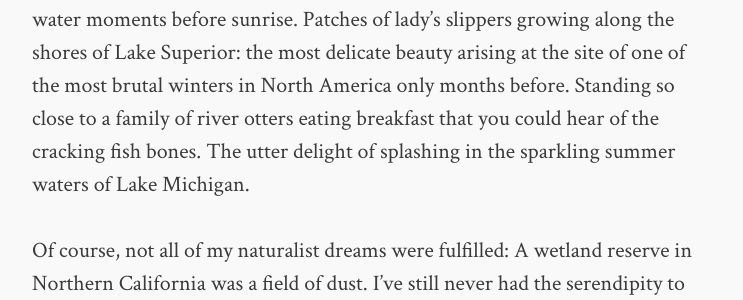
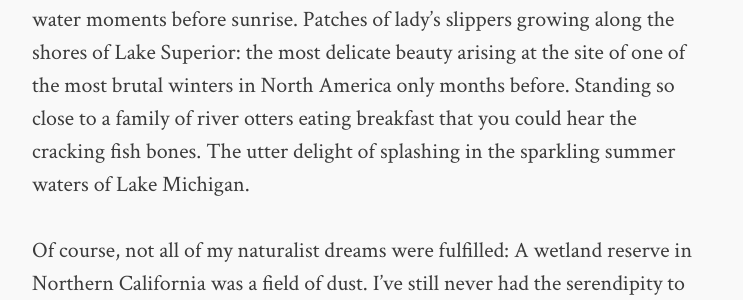
Before and after one commit to pickledpleasures/pickledpleasures.github.io, a Jekyll site: the page built from _posts/2023-01-13-year-in-review-2022.md, in a window 1280 px wide and 900 px high, scrolled down 1952 px. Shown: the part 387-687 px from the top of the window, without its empty margins (268-1011 px from the left). Built offline with Jekyll 4.4.1, drawn with Linux system fonts in a browser that asks for light colours; comment, search, counter and statistics services are not loaded; some of the changed text lies outside the part shown.

Commit message:
minor edits to 2022 post

```diff
--- a/_posts/2023-01-13-year-in-review-2022.md
+++ b/_posts/2023-01-13-year-in-review-2022.md
@@ -6,11 +6,11 @@ category: articles
 tags: [blog]
 ---
 
-Janet and I have hiked together since we first started dating in 2012. For all the time we’ve spent together outdoors, I never really noticed mushrooms until I started looking.
+Janet and I have hiked together since we first started dating in 2012. For all the time we've spent together outdoors, I never really noticed mushrooms until I started looking.
 
-There is still so much we don’t know about fungi; they weren’t even considered their own kingdom until 1969 - the year humans landed on the moon. Researchers estimate that over 90 percent of fungal species are still undocumented. Despite our ignorance, fungi quietly go about sustaining us: creating webs of mychorrhizal networks upon which the vast majority of plant life depends, neutralizing our most toxic waste, providing life-saving medicine (including some Covid vaccines), leavening our bread, fermenting our wine, regulating our digestive tracts, decomposing our bodies when we die. We ignore them at our peril, as they are also the source of the most deadly pathogens known to earth, dooming dozens of species to extinction.
+There is still so much we don't know about fungi; they weren't even considered their own kingdom until 1969 - the year humans landed on the moon. Researchers estimate that over 90 percent of fungal species are still undocumented. Despite our ignorance, fungi quietly go about sustaining us: creating webs of mychorrhizal networks upon which the vast majority of plant life depends, neutralizing our most toxic waste, providing life-saving medicine (including some Covid vaccines), leavening our bread, fermenting our wine, regulating our digestive tracts, decomposing our bodies when we die. We ignore them at our peril, as they are also the source of the most deadly pathogens known to earth, dooming dozens of species to extinction.
 
-The older I grow, the more I am surprised and delighted by how the world reveals itself. Many of our dear friends and family have expressed the joy they have felt as parents in experiencing the world anew through the eyes of their children. I suppose if I’m honest, I would confess to fearing that life without them would become stale in middle age. But this year, I found nothing could be further from the truth, marveling at how, whether by magic or miracle, spores of curiosity germinate and bear the fruit of recognition, familiarity, obsession, and love.
+The older I grow, the more I am surprised and delighted by how the world reveals itself. Many of our dear friends and family have expressed the joy they have felt as parents in experiencing the world anew through the eyes of their children. I suppose if I'm honest, I would confess to fearing that life without them would become stale in middle age. But this year, I found nothing could be further from the truth, marveling at how, whether by magic or miracle, spores of curiosity germinate and bear the fruit of recognition, familiarity, obsession, and love.
 
 <figure>
   <img src="/images/posts/2022/PXL_20220716_190746846-COLLAGE.jpg">
@@ -18,40 +18,40 @@ The older I grow, the more I am surprised and delighted by how the world reveals
 </figcaption>
 </figure>
 
-Maybe the spores got to my brain, but I’m not exactly speaking metaphorically when I say that this year, I felt like Mother Nature’s favorite child. As I reflect on the year, the river of memory floods my mind with overwhelming evidence of the persistent and quiet care of a loving and generative force that seemed delighted to be acknowledged:
+Maybe the spores got to my brain, but I'm not exactly speaking metaphorically when I say that this year, I felt like Mother Nature's favorite child. As I reflect on the year, the river of memory floods my mind with overwhelming evidence of the persistent and quiet care of a loving and generative force that seemed delighted to be acknowledged:
 
-The moonrise over painted hills in the absolute silence of the desert. Eating the mulberries, purslane, goosefoot, and lettuce I didn’t plant or tend. Finding my first wild ramps - first with my nose, then with my eyes, then with my hands, then with my tongue. Flocks of white pelicans landing onto glassy, steaming water moments before sunrise. Patches of lady’s slippers growing along the shores of Lake Superior: the most delicate beauty arising at the site of one of the most brutal winters in North America only months before. Standing so close to a family of river otters eating breakfast that you could hear of the cracking fish bones. The utter delight of splashing in the sparkling summer waters of Lake Michigan.
+The moonrise over painted hills in the absolute silence of the desert. Eating the mulberries, purslane, goosefoot, and lettuce I didn't plant or tend. Finding my first wild ramps - first with my nose, then with my eyes, then with my hands, then with my tongue. Flocks of white pelicans landing onto glassy, steaming water moments before sunrise. Patches of lady's slippers growing along the shores of Lake Superior: the most delicate beauty arising at the site of one of the most brutal winters in North America only months before. Standing so close to a family of river otters eating breakfast that you could hear the cracking fish bones. The utter delight of splashing in the sparkling summer waters of Lake Michigan.
 
-Of course, not all of my naturalist dreams were fulfilled: A wetland reserve in Northern California was a field of dust. I’ve still never had the serendipity to encounter a ripe paw paw. My morel hunt came up empty handed.
+Of course, not all of my naturalist dreams were fulfilled: A wetland reserve in Northern California was a field of dust. I've still never had the serendipity to encounter a ripe paw paw. My morel hunt came up empty handed.
 
 <figure>
   <img src="/images/posts/2022/20221223_173540-COLLAGE.jpg">
   <figcaption>More mushrooms.</figcaption>
 </figure>
 
-> “I went to the woods because I wished to live deliberately, to front only the essential facts of life, and see if I could not learn what it had to teach, and not, when I came to die, discover that I had not lived.”
+> "I went to the woods because I wished to live deliberately, to front only the essential facts of life, and see if I could not learn what it had to teach, and not, when I came to die, discover that I had not lived."
 
-In my 11th grade English class, we were required to memorize and reproduce an extended excerpt from Thoreau’s Walden on every exam of the year. Memorization has fallen on hard times in the digital age, but I would be hard-pressed to name another skill, discussion, or experience I had in high school that I have considered as often in the subsequent years as this text; it wanders through my mind during nearly all of the comfortable silences Janet and I share together outdoors.
+In my 11th grade English class, we were required to memorize and reproduce an extended excerpt from Thoreau's Walden on every exam of the year. Memorization has fallen on hard times in the digital age, but I would be hard-pressed to name another skill, discussion, or experience I had in high school that I have considered as often in the subsequent years as this text; it wanders through my mind during nearly all of the comfortable silences Janet and I share together outdoors.
 
-What did the woods have to teach me this year? To the untrained eye, to those who rush through, or even to those who fail to sit and wait in silence, the woods can appear empty. We are quick to make pronouncements in defense of our vision of reality. But maybe it’s the wrong season. Maybe we are looking up when we should be looking down. Maybe we are blinded by our schema that says mushrooms only grow where it's wet. Maybe we’ve never even bothered to leave the house or car to go check. For me, the parallels to the spiritual life are impossible to miss.
+What did the woods have to teach me this year? To the untrained eye, to those who rush through, or even to those who fail to sit and wait in silence, the woods can appear empty. We are quick to make pronouncements in defense of our vision of reality. But maybe it's the wrong season. Maybe we are looking up when we should be looking down. Maybe we are blinded by our schema that says mushrooms only grow where it's wet. Maybe we've never even bothered to leave the house or car to go check. For me, the parallels to the spiritual life are impossible to miss.
 
-We are not owed encounters, neither in nature nor with the divine, but, to quote another oft-memorized text, “Ask and it will be given to you; seek and you will find; knock and the door will be opened to you.” This was the year that I looked (and Janet indulged me), and I am overcome by what I received.
+We are not owed encounters, neither in nature nor with the divine, but, to quote another oft-memorized text, "Ask and it will be given to you; seek and you will find; knock and the door will be opened to you." This was the year that I looked (and Janet indulged me), and I am overcome by what I received.
 
 <figure>
   <img src="/images/posts/2022/PXL_20221107_153831099-COLLAGE.jpg">
   <figcaption>The ones we ate: lion's mane (猴头菇) and chicken of the woods.</figcaption>
 </figure>
 
-In the most memorable book I read this year, Braiding Sweetgrass, Robin Wall Kimmerer prescribes the sacred law of reciprocity as a balm to our dealings with one another and the natural world. I’m afraid I don’t yet understand how to reciprocate what I have been given in this life, but I’ll start with delight. I hope you sense it in these words and images here, and that it calls to mind the voice of your own inner child.
+In the most memorable book I read this year, Braiding Sweetgrass, Robin Wall Kimmerer prescribes the sacred law of reciprocity as a balm to our dealings with one another and the natural world. I'm afraid I don't yet understand how to reciprocate what I have been given in this life, but I'll start with delight. I hope you sense it in these words and images here, and that it calls to mind the voice of your own inner child.
 
-One final note I can’t fail to mention.I took hundreds of photos of mushrooms this year. In most of them there is at least a thumb that doesn’t belong to me. These are a few of the photos where there is a bit more of her. I hope each of you is as fortunate to have someone in your life who supports your wild heart with as much generosity and long suffering.
+One final note I can't fail to mention. I took hundreds of photos of mushrooms this year. In most of them there is at least a thumb that doesn't belong to me. These are a few of the photos where there is a bit more of her. I hope each of you is as fortunate to have someone in your life who supports your wild heart with as much generosity and long suffering.
 
 <figure>
   <img src="/images/posts/2022/20221223_165732-COLLAGE.jpg">
   <figcaption>She's a fun gal.</figcaption>
 </figure>
 
-Oh - did you think “year in review” meant we would tell you what we did this year? The summary, minus the mushroom facts and Lindsay’s sermonizing, below.
+Oh - did you think "year in review" meant we would tell you what we did this year? The summary, minus the mushroom facts and Lindsay's sermonizing, below.
 
 ### December 2021
 
@@ -79,7 +79,7 @@ We ended 2021 with a trip to enjoy the unique beauty of western Texas and New Me
 
 ### January 2022
 
-We welcomed the new year with a trip to New York to visit Esha and Kelvin, eating too much (as usual). The “eating too much” trend continued with our Chinese New Year Feast. This year, Lindsay was delighted to have made her own contributions to the family dumpling legacy, as well as featuring her homemade lap cheong, lap yuk, Sichuan salt pork, cha siew, and sweet fermented rice. At the end of the month, Lindsay celebrated her graduation from the social square dancing program hosted by [Chitown Squares](https://www.chitownsquares.org/), in what persisted as one of the most joyful memories of the year.
+We welcomed the new year with a trip to New York to visit Esha and Kelvin, eating too much (as usual). The "eating too much" trend continued with our Chinese New Year Feast. This year, Lindsay was delighted to have made her own contributions to the family dumpling legacy, as well as featuring her homemade lap cheong, lap yuk, Sichuan salt pork, cha siew, and sweet fermented rice. At the end of the month, Lindsay celebrated her graduation from the social square dancing program hosted by [Chitown Squares](https://www.chitownsquares.org/), in what persisted as one of the most joyful memories of the year.
 
 <figure>
   <img src="/images/posts/2022/20221223_201350-COLLAGE.jpg">
@@ -93,21 +93,16 @@ We welcomed the new year with a trip to New York to visit Esha and Kelvin, eatin
 
 ### February 2022
 
-We braved the wintery weather in February for a short trip to southwest Michigan, including an attempt to reclaim our long-dormant downhill skiing skills. One of us kept falling... we’ll let you guess who.
+We braved the wintery weather in February for a short trip to southwest Michigan, including an attempt to reclaim our long-dormant downhill skiing skills. One of us kept falling... we'll let you guess who.
 
 <figure>
   <img src="/images/posts/2022/20221223_204821-COLLAGE.jpg">
-  <figcaption></figcaption>
-</figure>
-
-<figure>
-  <img src="/images/posts/2022/">
   <figcaption>Braving the snow, sand, and shelf ice in St. Joseph.</figcaption>
 </figure>
 
 ### March 2022
 
-Life’s happiest moments are often unaccompanied by photos. We were spoiled in March to make another trip to Michigan, this time to visit Lindsay’s long-time friend Katie and her husband Brandon for pancakes, beer, and hot-tub philosophizing under the Worm moon. Hot-pot with the Allstate crew and craft-night with Lindsay’s colleague Cassandra closed the month with our gratitude for friends, new and old.
+Life's happiest moments are often unaccompanied by photos. We were spoiled in March to make another trip to Michigan, this time to visit Lindsay's long-time friend Katie and her husband Brandon for pancakes, beer, and hot-tub philosophizing under the Worm moon. Hot-pot with the Allstate crew and craft-night with Lindsay's colleague Cassandra closed the month with our gratitude for friends, new and old.
 
 <figure>
   <img src="/images/posts/2022/PXL_20220306_115232569.PORTRAIT-COLLAGE.jpg">
@@ -116,9 +111,9 @@ Life’s happiest moments are often unaccompanied by photos. We were spoiled in
 
 ### April 2022
 
-In April we made our first trip to the Illinois state capitol, en route to St. Louis. The Lincoln home must not have made much of an impression, as we have no pictures. Truly, it was just a roadside attraction on our annual pilgrimage to the shrine of [St. Pappy](https://www.pappyssmokehouse.com/), home of the world’s best barbeque pork ribs. An Easter meal with friends from [Holy Trinity](https://www.htchicago.org/htloop) rounded out the religious experiences for the month, and was one of our most heart-warming memories.
+In April we made our first trip to the Illinois state capitol, en route to St. Louis. The Lincoln home must not have made much of an impression, as we have no pictures. Truly, it was just a roadside attraction on our annual pilgrimage to the shrine of [St. Pappy](https://www.pappyssmokehouse.com/), home of the world's best barbeque pork ribs. An Easter meal with friends from [Holy Trinity](https://www.htchicago.org/htloop) rounded out the religious experiences for the month, and was one of our most heart-warming memories.
 
-On a more devilish note - April was also the month in which we signed up to take a hip-hop class at a local dance studio. One of us failed more spectacularly than the other... we’ll let you guess who.
+On a more devilish note - April was also the month in which we signed up to take a hip-hop class at a local dance studio. One of us failed more spectacularly than the other... we'll let you guess who.
 
 <figure>
   <img src="/images/posts/2022/20221223_214807-COLLAGE.jpg">
@@ -133,7 +128,7 @@ With warmer weather, we were excited to enjoy Chicago again, enjoying performanc
 
 Despite growing up in Michigan, Lindsay had never traveled to the UP. In June we remedied that misfortune, visiting the clear, bubbling Lake Kitch-iti-kipi, viewing magnificent sandhill cranes at the Seney Wildlife refuge, spotting foxes while kayaking on the Manistique River, marveling at the tannin-stained Tahquamenon Falls, hiking along the Pictured Rocks National Lakeshore, and stealing some quiet moments of relaxation along the shores of Lake Superior. We rounded out the UP experience with a joyful day riding a tandem bike around Mackinac Island.
 
-Throughout the rest of the month we enjoyed a visit from Esha and Kelvin, an invitation to the 8th grade graduation of Lindsay’s former students at Orozco,  and a weekend camping trip to the Indiana Dunes with friends from Allstate.
+Throughout the rest of the month we enjoyed a visit from Esha and Kelvin, an invitation to the 8th grade graduation of Lindsay's former students at Orozco,  and a weekend camping trip to the Indiana Dunes with friends from Allstate.
 
 <figure>
   <img src="/images/posts/2022/20221223_221646-COLLAGE.jpg">
@@ -152,7 +147,7 @@ Throughout the rest of the month we enjoyed a visit from Esha and Kelvin, an inv
 
 ### July 2022
 
-July opened with a short but sweet visit to Ohio to visit Lindsay’s family. Throughout the rest of the month we enjoyed a Chicago summer - our first since Lindsay started teaching. We explored several parks in surrounding Cook county, celebrated a wedding and barbecue with friends, and indulged in evening picnics and concerts in the park.
+July opened with a short but sweet visit to Ohio to visit Lindsay's family. Throughout the rest of the month we enjoyed a Chicago summer - our first since Lindsay started teaching. We explored several parks in surrounding Cook county, celebrated a wedding and barbecue with friends, and indulged in evening picnics and concerts in the park.
 
 <figure>
   <img src="/images/posts/2022/PXL_20220703_222510184.MP-COLLAGE.jpg">
@@ -161,9 +156,9 @@ July opened with a short but sweet visit to Ohio to visit Lindsay’s family. Th
 
 ### August 2022
 
-In August we initiated our plan to explore each area surrounding a stop on the CTA “L” system, as dictated by drawing of cards + Janet’s complicated algorithm. Luck sent us to the far north side in quick succession: first to the Oakton Skokie stop on the Yellow Line and later to the Noyes Purple Line stop in Evanston.
+In August we initiated our plan to explore each area surrounding a stop on the CTA "L" system, as dictated by drawing of cards + Janet's complicated algorithm. Luck sent us to the far north side in quick succession: first to the Oakton Skokie stop on the Yellow Line and later to the Noyes Purple Line stop in Evanston.
 
-Throughout the month we were delighted to meet up with out-of-town guests Nathan, Katie, and Brandon, and to watch our first Chicago Sky game (Chicago’s women’s basketball team). One of us immediately wanted to become season ticket holders after the game … we’ll let you guess who.
+Throughout the month we were delighted to meet up with out-of-town guests Nathan, Katie, and Brandon, and to watch our first Chicago Sky game (Chicago's women's basketball team). One of us immediately wanted to become season ticket holders after the game... we'll let you guess who.
 
 <figure>
   <img src="/images/posts/2022/PXL_20220820_172845037-COLLAGE.jpg">
@@ -186,7 +181,7 @@ We spent the weekend of Mid-Autumn Festival enjoying another beautiful camping t
 
 ### October 2022
 
-No longer beholden to the school year schedule, we were happy to be able to take an extended trip this fall to central Oregon. While it’s hard to compete with the Oregon coast, the volcanic fields and national forests here have their own beauty.
+No longer beholden to the school year schedule, we were happy to be able to take an extended trip this fall to central Oregon. While it's hard to compete with the Oregon coast, the volcanic fields and national forests here have their own beauty.
 
 On the way home we stopped in Seattle to meet up with friends Sneha, Jamie and their families.
 
@@ -217,7 +212,7 @@ On the way home we stopped in Seattle to meet up with friends Sneha, Jamie and t
 
 ### November 2022
 
-In November we spent a long weekend glorying in the final warm days of fall, indulging in seafood along Maryland’s Chesapeake Bay, and staying up late to watch the lunar eclipse. We found our lion’s mane and chicken of the woods mushrooms here - our first time foraging for mushrooms we were confident enough in identifying to cook and eat. Thankfully, no one died.
+In November we spent a long weekend glorying in the final warm days of fall, indulging in seafood along Maryland's Chesapeake Bay, and staying up late to watch the lunar eclipse. We found our lion's mane and chicken of the woods mushrooms here - our first time foraging for mushrooms we were confident enough in identifying to cook and eat. Thankfully, no one died.
 
 At then end of the month we celebrated Thanksgiving with family in Columbus and Cuyahoga Falls Ohio - time we are always grateful for (despite the damper that
 
```
Also changed, not shown: other parts of _posts/2023-01-13-year-in-review-2022.md (+1 -1 lines).
